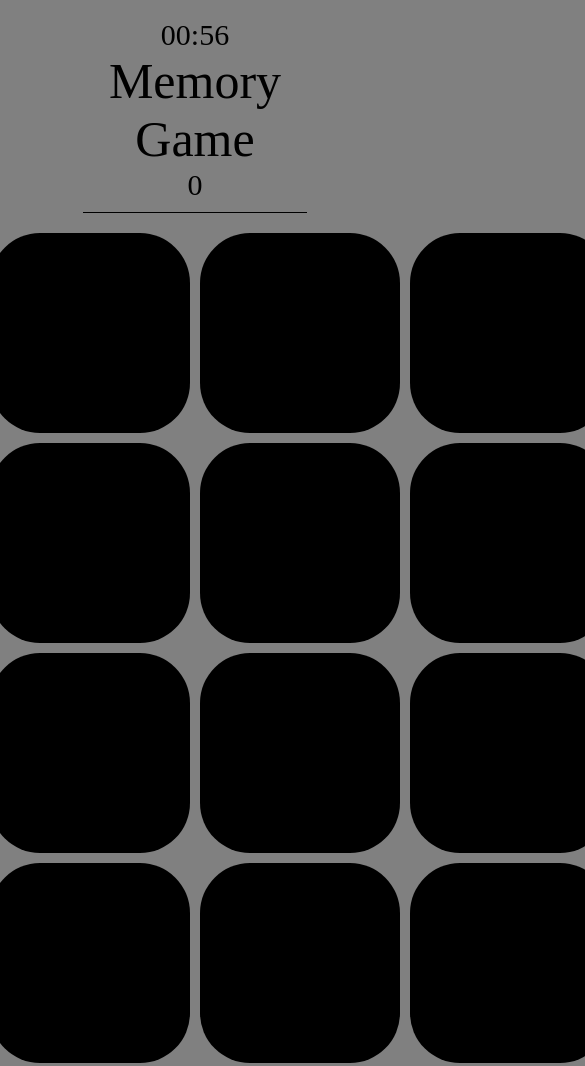
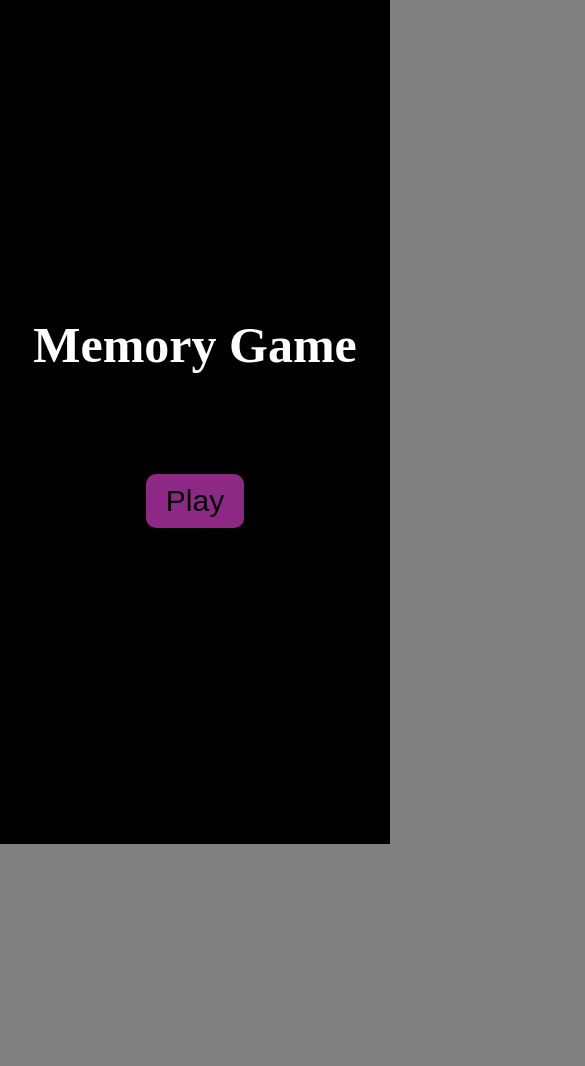
Before and after one commit to Aanandan-T-Ma/Memory-Game, a plain HTML site: page index.html in a window 390 px wide. Shown: the top 1066 px of the page, 585 px wide, since content can reach past the window. After the commit the page ends 844 px from the top, so only its background shows below. Drawn offline with Linux system fonts and the light colour scheme.

Commit message:
game done

```diff
--- a/index.html
+++ b/index.html
@@ -10,12 +10,17 @@
 </head>
 <body>
     <header>
+        <div class="title">Memory Game</div>
         <div class="time"></div>
-        Memory Game
         <div class="score"></div>
     </header>
     <main>
         <div class="game"></div>
     </main>
+    <div class="startup">
+        <div class="content">Memory Game</div>
+        <div id="points"></div>
+        <div class="btn"><button id="play-btn" onclick="startGame()">Play</button></div>
+    </div>
 </body>
 </html>
--- a/scripts.js
+++ b/scripts.js
@@ -1,15 +1,38 @@
 var images = ['deer.jpg', 'elephant.jpg', 'gorilla.jpg', 'lion.jpg', 'monkey.jpg', 'panda.jpg', 'rabbit.jpg', 'tiger.jpg']
 images.forEach(img => images.push(img))
-var cardsOpen = []
-var done = false
-var minutes = 1
-var seconds = 0
-var score = 0
+const tickImg = 'url("./img/tick.jpg")'
 const time = document.querySelector('.time')
 const scoreDiv = document.querySelector('.score')
+var cardsOpen, done, minutes, seconds, score, countdown
 
+startGame = () => {
     init()
-setInterval(setTime, 1000)
+    shuffle(images)
+    placeCards()
+    setTime()
+    updateScore()
+    document.querySelector('.startup').style.opacity = 0
+    document.querySelector('.startup').style.transform = 'scale(0)'
+    countdown = setInterval(setTime, 1000)
+}
+
+timeUp = () => {
+    clearInterval(countdown)
+    document.querySelector('.content').innerHTML = 'Time Up!'
+    document.getElementById('points').innerHTML = 'Your Score: ' + score
+    document.getElementById('play-btn').innerHTML = 'Play Again'
+    document.querySelector('.startup').style.opacity = 1
+    document.querySelector('.startup').style.transform = 'scale(1)'
+    document.querySelector('.game').innerHTML = ''
+}
+
+function init(){
+    cardsOpen = []
+    done = false
+    minutes = 1
+    seconds = 0
+    score = 0
+}
 
 function shuffle(array){
     for(let i=0;i<array.length;i++){
@@ -20,8 +43,7 @@ function shuffle(array){
     }
 }
 
-function init(){
-    shuffle(images)
+function placeCards(){
     const main = document.querySelector('.game')
     images.forEach((img, index) => {
         let div = document.createElement('div')
@@ -31,23 +53,29 @@ function init(){
         div.setAttribute('onclick', 'showImage(this)')
         main.appendChild(div)
     })
-    updateScore()
 }
 
 function showImage(card){
+    //if(time.innerHTML === 'Time Over!') return
     if(done) return
     if(cardsOpen.length === 1 && cardsOpen[0] === card.id) return
-    if(document.getElementById(card.id).getAttribute('data-img-url') === "url('./img/tick.jpg')") return
+    if(document.getElementById(card.id).getAttribute('data-img-url') === tickImg) return
     if(cardsOpen.length === 2){
         if(cardsOpen[0] === card.id || cardsOpen[1] === card.id) return
-        if(document.getElementById(cardsOpen[0]).getAttribute('data-img-url') !== "url('./img/tick.jpg')"){
+        if(document.getElementById(cardsOpen[0]).getAttribute('data-img-url') !== tickImg){
             cardsOpen.forEach(id => {
                 document.getElementById(id).style.backgroundImage = ''
             })
         }
         cardsOpen = []
     }
+    card.classList.add('close-card')
+    setTimeout(() => {
         card.style.backgroundImage = card.getAttribute('data-img-url')
+        setTimeout(() => {
+            card.classList.remove('close-card')
+            card.classList.add('open-card')
+            setTimeout(() => card.classList.remove('open-card'), 500)
             cardsOpen.push(card.id)
             if(cardsOpen.length === 2){
                 let c1 = document.getElementById(cardsOpen[0])
@@ -55,20 +83,25 @@ function showImage(card){
                 if(c1.getAttribute('data-img-url') === c2.getAttribute('data-img-url')){
                     done = true
                     setTimeout(() => {
-                c1.style.backgroundImage = "url('./img/tick.jpg')"
-                c2.style.backgroundImage = "url('./img/tick.jpg')"
-                c1.setAttribute('data-img-url', "url('./img/tick.jpg')")
-                c2.setAttribute('data-img-url', "url('./img/tick.jpg')")
+                        c1.style.backgroundImage = tickImg
+                        c2.style.backgroundImage = tickImg
+                        c1.setAttribute('data-img-url', tickImg)
+                        c2.setAttribute('data-img-url', tickImg)
                         done = false
                         score++
                         updateScore()
-            }, 1000)
+                    }, 500)
                 }
             }
+        }, 10)
+    }, 200)
 }
 
 function setTime(){
-    if(seconds === -1) return
+    if(seconds === -1){
+        timeUp()
+        return
+    }
     var mins = (minutes>9)? minutes : '0'+minutes
     var secs = (seconds>9)? seconds : '0'+seconds
     time.innerHTML = mins + ':' + secs
@@ -81,5 +114,5 @@ function setTime(){
 }
 
 function updateScore(){
-    scoreDiv.innerHTML = score
+    scoreDiv.innerHTML = 'Score: ' + score
 }
--- a/styles.css
+++ b/styles.css
@@ -1,5 +1,5 @@
 :root {
-    --card-size: 200px;
+    --card-size: 150px;
     --grid-rows: 4;
     --grid-columns: 4;
 }
@@ -7,30 +7,142 @@ body {
     display: flex;
     flex-direction: column;
     align-items: center;
+    justify-content: center;
     background-color: gray;
 }
 header {
-    text-align: center;
-    font-size: 50px;
     margin: 10px auto 20px;
     border-bottom: 1px ridge black;
     width: 60%;
     padding-bottom: 10px;
+}
+.title {
+    text-align: center;
+    font-size: 50px;
+    font-weight: bold;
 }
 .game {
     display: grid;
     grid-template-rows: repeat(var(--grid-rows), var(--card-size));
     grid-template-columns: repeat(var(--grid-columns), var(--card-size));
     grid-gap: 10px;
+    width: 100%;
 }
 .card {
     width: var(--card-size);
     height: var(--card-size);
     background: black no-repeat center;
     background-size: cover;
-    border-radius: 50px;
+    border-radius: 25%;
+    cursor: pointer;
 }
 .time, .score {
     font-size: 30px;
+}
+.score {
+    float: right;
+    margin-right: 10px;
+}
+.time {
+    float: left;
+    margin-left: 10px;
+}
+@media only screen and (max-width:1000px){
+    header {
+        width: 80%;
+    }
+}
+@media only screen and (max-width:900px){
+    :root {
+        --card-size: 100px;
+    }
+    header {
+        width: 60%;
+    }
+}
+@media only screen and (max-width:700px){
+    header {
+        width: 80%;
+    }
+}
+@media only screen and (max-width:480px){
+    :root {
+        --card-size: 70px;
+    }
+    .time, .score {
+        font-size: 20px;
+    }
+    .title {
+        font-size: 30px;
+    }
+}
+@media only screen and (max-width:320px){
+    :root {
+        --card-size: 50px;
+    }
+    .title {
+        font-size: 25px;
+        font-weight: bold;
+        width: 90%;
+    }
+}
+.open-card {
+    animation: open-anime .3s linear forwards;
+}
+@keyframes open-anime {
+    0% {
+        transform: rotateY(90deg);
+    }
+    100% {
+        transform: rotateY(0deg);
+    }
+}
+.close-card {
+    animation: close-anime .3s linear forwards;
+}
+@keyframes close-anime {
+    0% {
+        transform: rotateY(0deg);
+    }
+    100% {
+        transform: rotateY(90deg);
+    }
+}
+.startup {
+    position: fixed;
+    top: 0;
+    bottom: 0;
+    left: 0;
+    right: 0;
+    width: 100%;
+    height: 100%;
+    background-color: rgb(0, 0, 0);
+    display: flex;
+    flex-direction: column;
+    justify-content: center;
+    align-items: center;
+    transition-duration: 1s;
+    color: white;
+}
+.content, #points {
     text-align: center;
+    font-size: 50px;
+    font-weight: bold;
+    display: block;
+    margin-bottom: 50px;
 }
+.btn>button {
+    padding: 10px 20px;
+    font-size: 30px;
+    border-radius: 10px;
+    outline: none;
+    border: none;
+    background-color: #ec43de99;
+    transition-duration: .5s;
+    cursor: pointer;
+}
+.btn>button:hover {
+    box-shadow: 0 0 3px 3px #ec43de;
+    background-color: #d312c399;
+    color: white;
+}
```
Also changed, not shown: img/tick.jpg, img/tick.png (added). Lines whose indentation alone changed are shown as unchanged.
